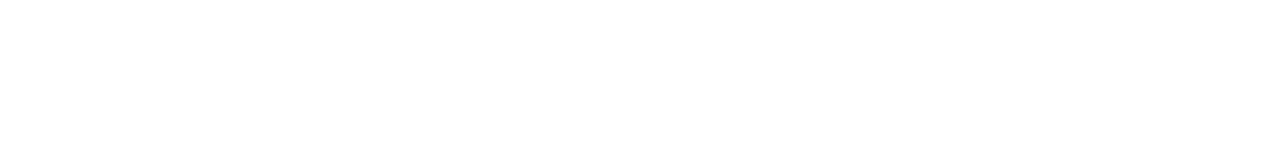
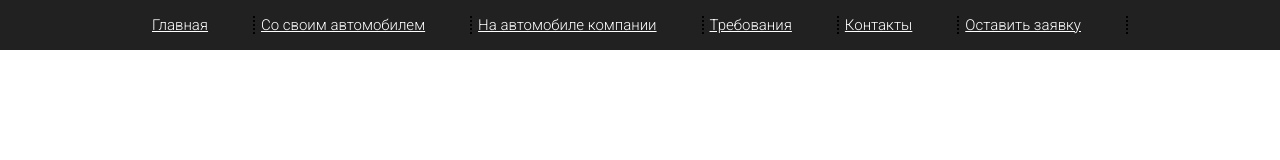
Before and after one commit to KuleshovArtem/Landing-Page-Uber-Bootsrap, a plain HTML site: page src/index.html in a window 1280 px wide. Drawn offline with Linux system fonts and the light colour scheme.

Commit message:
верстка nav

```diff
--- a/src/css/style.css
+++ b/src/css/style.css
@@ -1,3 +1,26 @@
 * {
     font-family: 'Roboto', sans-serif;
 }
+nav {
+    height: 50px;
+    background: #212121;
+}
+.menu {
+    display: flex;
+    justify-content: space-between;
+    padding: 13px 70px;
+    margin: 0;
+    list-style: none;
+}
+.menu_link {
+    font-style: normal;
+    font-weight: 300;
+    font-size: 15px;
+    color: #FFFFFF;
+
+}
+
+.menu_link {
+    border-right: 2px dotted black;
+    padding-right: 45px;
+}
--- a/src/index.html
+++ b/src/index.html
@@ -13,6 +13,23 @@
     <link rel="stylesheet" href="/src/css/style.css">
 </head>
 <body>
+    <header>
+        <nav>
+            <div class="container">
+                <ul class="menu">
+                    <li class="menu_item"><a href="#" class="menu_link">Главная</a></li>
+                    <li class="menu_item"><a href="#" class="menu_link">Со своим автомобилем</a></li>
+                    <li class="menu_item"><a href="#" class="menu_link">На автомобиле компании</a></li>
+                    <li class="menu_item"><a href="#" class="menu_link">Требования</a></li>
+                    <li class="menu_item"><a href="#" class="menu_link">Контакты</a></li>
+                    <li class="menu_item"><a href="#" class="menu_link">Оставить заявку</a></li>
+
+                </ul>
+            </div>
+        </nav>
+
+    </header>
+
 
 </body>
 </html>
```
